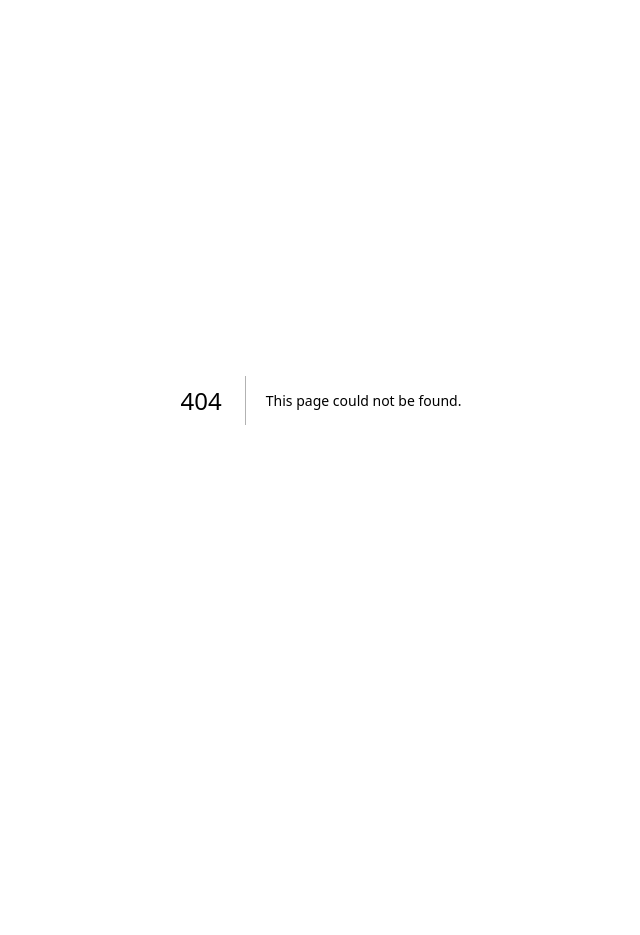
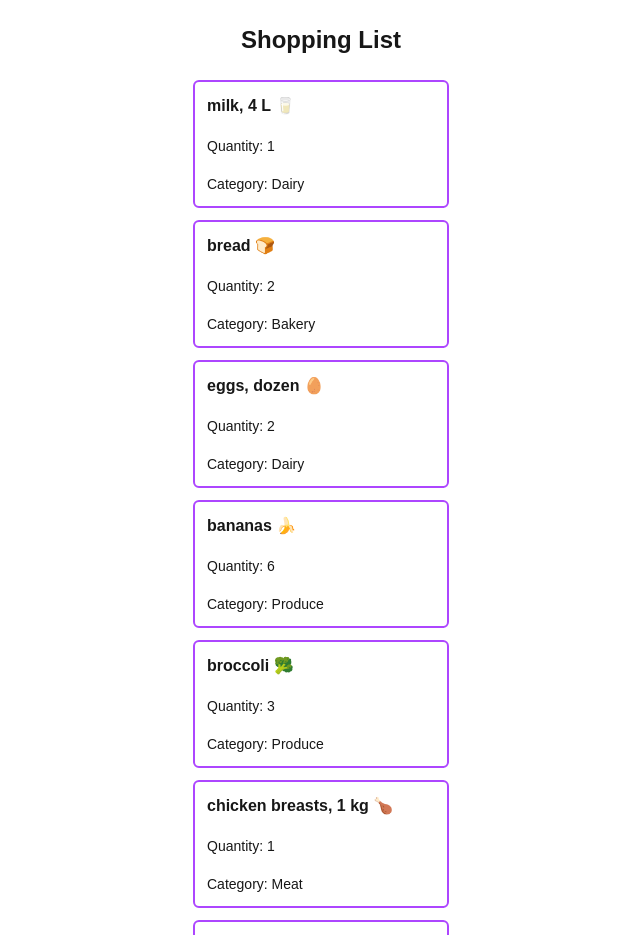
Before and after one commit to rocky-mcgoey/cprg306-assignments, a Next.js app: page /week-3 in a window 1280 px wide. Before the commit this address had no page. Shown: the top 935 px of the page, without its empty margins (319-959 px from the left). Before the commit the page ends 800 px from the top, so only its background shows below. Built offline with nearby package versions, Linux system fonts and the light colour scheme.

Commit message:
Added shopping list feature with Item, ItemList, and page components

```diff
--- a/app/page.js
+++ b/app/page.js
@@ -1,16 +1,17 @@
 import Link from "next/link";
 
 export default function Home() {
+  const rightArrow = "\u2192";
   return (
-    <body>
+    <main>
     <header>
       <h1>CPRG 306: Web Development 2 - Assignments</h1>
     </header>
-    <main className="p-8">
+
       <p>
-        <Link href="/week-2">Week 2</Link>
+        <Link href="/week-2">Go to Week 2 {rightArrow}</Link><Link href="/week-3">Go to Week 3</Link>
       </p>
     </main>
-    </body>
+
   );
 }
--- /dev/null
+++ b/app/week-3/item-list.js
@@ -0,0 +1,85 @@
+import Item from "./item.js";
+
+export default function ItemList() {
+  const item1 = {
+  name: "milk, 4 L 🥛",
+  quantity: 1,
+  category: "dairy",
+};
+
+const item2 = {
+  name: "bread 🍞",
+  quantity: 2,
+  category: "bakery",
+};
+
+const item3 = {
+  name: "eggs, dozen 🥚",
+  quantity: 2,
+  category: "dairy",
+};
+
+const item4 = {
+  name: "bananas 🍌",
+  quantity: 6,
+  category: "produce",
+};
+
+const item5 = {
+  name: "broccoli 🥦",
+  quantity: 3,
+  category: "produce",
+};
+
+const item6 = {
+  name: "chicken breasts, 1 kg 🍗",
+  quantity: 1,
+  category: "meat",
+};
+
+const item7 = {
+  name: "pasta sauce 🍝",
+  quantity: 3,
+  category: "canned goods",
+};
+
+const item8 = {
+  name: "spaghetti, 454 g 🍝",
+  quantity: 2,
+  category: "dry goods",
+};
+
+const item9 = {
+  name: "toilet paper, 12 pack 🧻",
+  quantity: 1,
+  category: "household",
+};
+
+const item10 = {
+  name: "paper towels, 6 pack",
+  quantity: 1,
+  category: "household",
+};
+
+const item11 = {
+  name: "dish soap 🍽️",
+  quantity: 1,
+  category: "household",
+};
+
+const item12 = {
+  name: "hand soap 🧼",
+  quantity: 4,
+  category: "household",
+};
+
+const items = [item1, item2, item3, item4, item5, item6, item7, item8, item9, item10, item11, item12];
+
+  return (
+    <ul className="mt-4 list-none flex flex-col items-center">
+      {items.map((item, index) => (
+        <Item key={index} name={item.name} quantity={item.quantity} category={item.category} />
+      ))}
+    </ul>
+  );
+}
--- /dev/null
+++ b/app/week-3/item.js
@@ -0,0 +1,11 @@
+export default function Item({ name, quantity, category }) {
+  return (
+    <li className="border-2 border-purple-500 rounded-md p-3 mb-3  w-64 h-32 mx-auto flex flex-col justify-between">
+      <p className="font-semibold">{name}</p>
+      <p className="text-sm">Quantity: {quantity}</p>
+      <p className="text-sm">
+        Category: <span className="capitalize">{category}</span>
+      </p>
+    </li>
+  );
+}
--- /dev/null
+++ b/app/week-3/page.js
@@ -0,0 +1,12 @@
+import ItemList from "./item-list";
+
+export default function Page() {
+  return (
+    <main className="min-h-screen p-6">
+      <div className="max-w-2xl mx-auto">
+        <h1 className="text-2xl font-bold text-center mb-6">Shopping List</h1>
+        <ItemList />
+      </div>
+    </main>
+  );
+}
```
